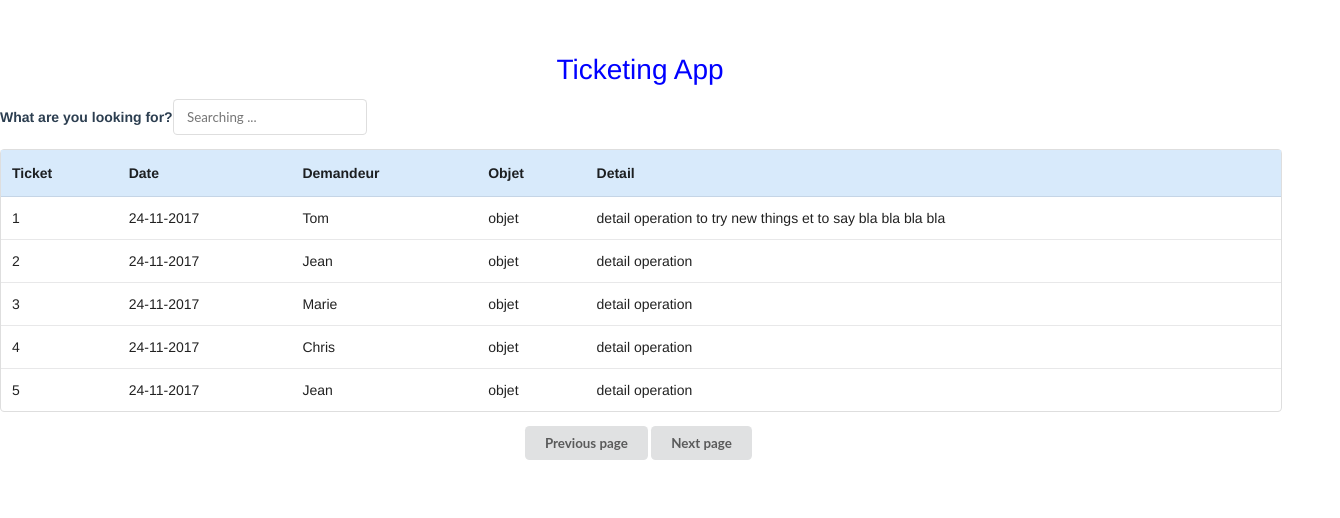
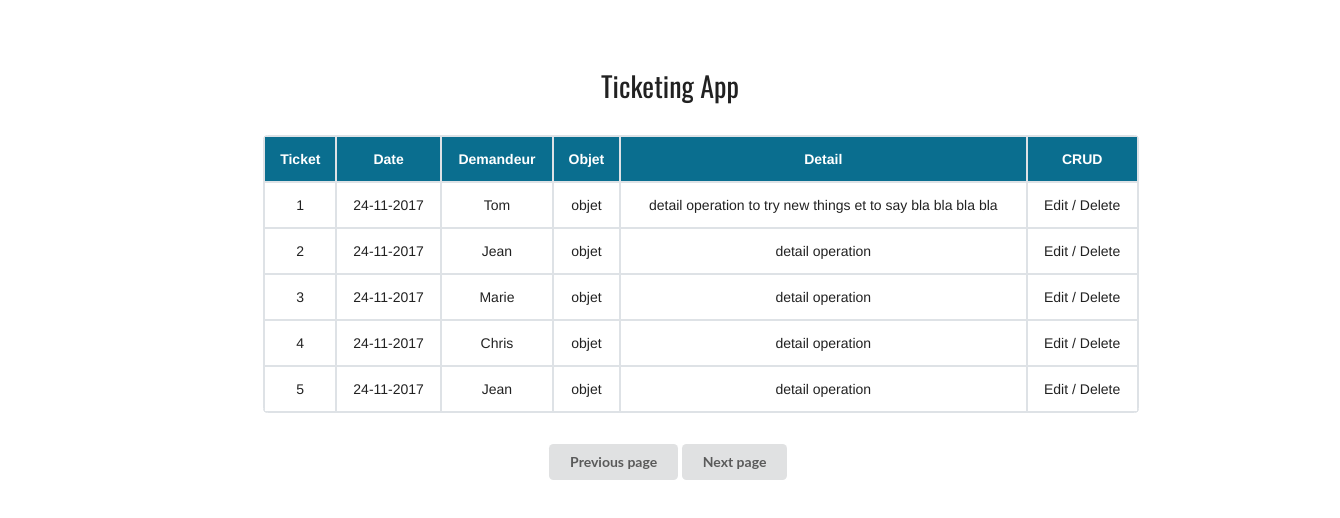
Before and after one commit to kells64000/Projet-vue, a Vue app: page / in a window 1280 px wide. Shown: the top 518 px of the page, 1340 px wide, since content can reach past the window. Built offline with nearby package versions, Linux system fonts and the light colour scheme.

Commit message:
change table

```diff
--- a/config/prod.env.js
+++ /dev/null
@@ -1,4 +0,0 @@
-'use strict'
-module.exports = {
-  NODE_ENV: '"production"'
-}
--- a/index.html
+++ b/index.html
@@ -4,6 +4,9 @@
     <meta charset="utf-8">
     <meta name="viewport" content="width=device-width,initial-scale=1.0">
     <title>Ticketing</title>
+    <link href="https://fonts.googleapis.com/css?family=Oswald" rel="stylesheet">
+    <link rel="stylesheet" href="https://maxcdn.bootstrapcdn.com/bootstrap/4.0.0/css/bootstrap.min.css" integrity="sha384-Gn5384xqQ1aoWXA+058RXPxPg6fy4IWvTNh0E263XmFcJlSAwiGgFAW/dAiS6JXm" crossorigin="anonymous">
+    <link href="https://maxcdn.bootstrapcdn.com/font-awesome/4.7.0/css/font-awesome.min.css" rel="stylesheet">
     <Link type="text/css" href="src/assets/css/style.css" rel="stylesheet"/>
   </head>
   <body>
--- a/package.json
+++ b/package.json
@@ -38,7 +38,7 @@
     "copy-webpack-plugin": "^4.0.1",
     "cross-spawn": "^5.0.1",
     "css-loader": "^0.28.0",
-    "eslint": "^4.15.0",
+    "eslint": "^4.18.2",
     "eslint-config-standard": "^10.2.1",
     "eslint-friendly-formatter": "^3.0.0",
     "eslint-loader": "^1.7.1",
@@ -46,7 +46,7 @@
     "eslint-plugin-node": "^5.2.0",
     "eslint-plugin-promise": "^3.4.0",
     "eslint-plugin-standard": "^3.0.1",
-    "eslint-plugin-vue": "^4.0.0",
+    "eslint-plugin-vue": "^4.3.0",
     "extract-text-webpack-plugin": "^3.0.0",
     "file-loader": "^1.1.4",
     "friendly-errors-webpack-plugin": "^1.6.1",
--- a/src/assets/css/style.css
+++ b/src/assets/css/style.css
@@ -34,21 +34,18 @@ body {
 /*
 Above CSS based on normalize.css
 */
-
-
 #app {
   font-family: 'Avenir', Helvetica, Arial, sans-serif;
   -webkit-font-smoothing: antialiased;
   -moz-osx-font-smoothing: grayscale;
   text-align: center;
-  color: #2c3e50;
-  margin-top: 60px;
+  margin-top: 50px;
 }
 h1, h2 {
   font-size: 2em;
   font-weight: normal;
-  color: blue!important;
   margin: 0.67em 0;
+  font-family: 'Oswald', sans-serif;
 }
 ul {
   list-style-type: none;
@@ -62,15 +59,18 @@ a {
   color: #42b983;
 }
 
+.table-responsive-xl{
+  margin-bottom: 30px;
+}
+
 table {
-  width: 100%;
   background: #FFFFFF;
   margin: 1em 0em;
   border: 1px solid rgba(34, 36, 38, 0.15);
   -webkit-box-shadow: none;
   box-shadow: none;
   border-radius: 0.28571429rem;
-  text-align: left;
+  text-align: center;
   color: rgba(0, 0, 0, 0.87);
   border-collapse: separate;
   border-spacing: 0px;
@@ -81,10 +81,12 @@ able:first-child {
 table:last-child {
   margin-bottom: 0em;
 }
+
 table th,
 table td {
   -webkit-transition: background 0.1s ease, color 0.1s ease;
   transition: background 0.1s ease, color 0.1s ease;
+  border: #000 2px;
 }
 table thead {
   -webkit-box-shadow: none;
@@ -92,9 +94,9 @@ table thead {
 }
 table thead th {
   cursor: auto;
-  background: #d8eafb;
+  background: #0A6E8F;
   text-align: inherit;
-  color: rgba(0, 0, 0, 0.87);
+  color: #FFF;
   padding: 0.92857143em 0.78571429em;
   vertical-align: inherit;
   font-style: none;
--- a/src/components/Ticket.vue
+++ b/src/components/Ticket.vue
@@ -1,17 +1,23 @@
 <template>
-  <div>
+  <div class="app">
+    <div class="container-fluid">
+
+      <div class="row">
+        <div class="col-lg-12">
         <h2>{{msg}}</h2>
-    <tr>
-      <div><span style="font-weight: bold">What are you looking for?</span>
-        <input v-model="rechercher" placeholder="Searching ..." type="text">
+        </div>
       </div>
 
-    </tr>
-    <div>
-      <table class="table">
+      <div class="row">
+        <div class="col-lg-2"></div>
+        <div class="col-lg-8">
+          <div class="table-responsive-xl">
+                <table class="table table-bordered">
                   <thead>
                     <th v-for="column in columns" :title="column.label" :key="column.field" @click="sort(column.field)">
                       {{ column.label }}
+                      <!--<i class="fas fa-sort-up"></i>-->
+                      <!--<i class="fas fa-sort-down"></i>-->
                    </th>
                   </thead>
                   <tbody>
@@ -20,43 +26,84 @@
                      {{ col}}
                     </td>
                   </tr>
+                <!--<i class="fas fa-edit"></i>-->
+                <!--<i class="fas fa-trash"></i>-->
                   </tbody>
                 </table>
+              </div>
+        </div>
+        <div class="col-lg-2"></div>
+      </div>
+
+      <div class="row">
+        <div class="col-lg-12">
           <p>
           <button @click="prev">Previous page</button>
           <button @click="next">Next page</button>
           </p>
+        </div>
+      </div>
 
     </div>
   </div>
-
 </template>
 
+<!-- !!!! Recherche !!!! -->
+<!--<tr>-->
+<!--<div><span style="font-weight: bold">What are you looking for?</span>-->
+<!--<input v-model="rechercher" placeholder="Searching ..." type="text">-->
+<!--</div>-->
+<!--</tr>-->
+
+<!--!!! RESPONSIVE !!!! -->
+<!-- SM -->
+<!--        <div class="table-responsive-sm">
+          <table class="table">
+            ...
+          </table>
+        </div>
+    /* MD */
+        <div class="table-responsive-md">
+          <table class="table">
+            ...
+          </table>
+        </div>
+    /* LG */
+        <div class="table-responsive-lg">
+          <table class="table">
+            ...
+          </table>
+        </div>-->
+<!-- XL -->
+
 <script>
+/* eslint-disable vue/no-side-effects-in-computed-properties */
+
 var list = [
   {
     ticket: 1,
     date: '24-11-2017',
     demandeur: 'Tom',
     objet: 'objet',
-    detail: 'detail operation to try new things et to say bla bla bla bla'
+    detail: 'detail operation to try new things et to say bla bla bla bla',
+    crud: 'Edit / Delete'
   },
-  {ticket: 2, date: '24-11-2017', demandeur: 'Jean', objet: 'objet', detail: 'detail operation'},
-  {ticket: 3, date: '24-11-2017', demandeur: 'Marie', objet: 'objet', detail: 'detail operation'},
-  {ticket: 4, date: '24-11-2017', demandeur: 'Chris', objet: 'objet', detail: 'detail operation'},
-  {ticket: 5, date: '24-11-2017', demandeur: 'Jean', objet: 'objet', detail: 'detail operation'},
-  {ticket: 6, date: '24-11-2017', demandeur: 'Marie', objet: 'objet', detail: 'detail operation'},
-  {ticket: 7, date: '24-11-2017', demandeur: 'Tom', objet: 'objet', detail: 'detail operation'},
-  {ticket: 8, date: '24-11-2017', demandeur: 'Chris', objet: 'objet', detail: 'detail operation'},
-  {ticket: 9, date: '24-11-2017', demandeur: 'Chris', objet: 'objet', detail: 'detail operation'},
-  {ticket: 10, date: '24-11-2017', demandeur: 'Tom', objet: 'objet', detail: 'detail operation'}
+  {ticket: 2, date: '24-11-2017', demandeur: 'Jean', objet: 'objet', detail: 'detail operation', crud: 'Edit / Delete'},
+  {ticket: 3, date: '24-11-2017', demandeur: 'Marie', objet: 'objet', detail: 'detail operation', crud: 'Edit / Delete'},
+  {ticket: 4, date: '24-11-2017', demandeur: 'Chris', objet: 'objet', detail: 'detail operation', crud: 'Edit / Delete'},
+  {ticket: 5, date: '24-11-2017', demandeur: 'Jean', objet: 'objet', detail: 'detail operation', crud: 'Edit / Delete'},
+  {ticket: 6, date: '24-11-2017', demandeur: 'Marie', objet: 'objet', detail: 'detail operation', crud: 'Edit / Delete'},
+  {ticket: 7, date: '24-11-2017', demandeur: 'Tom', objet: 'objet', detail: 'detail operation', crud: 'Edit / Delete'},
+  {ticket: 8, date: '24-11-2017', demandeur: 'Chris', objet: 'objet', detail: 'detail operation', crud: 'Edit / Delete'},
+  {ticket: 9, date: '24-11-2017', demandeur: 'Chris', objet: 'objet', detail: 'detail operation', crud: 'Edit / Delete'},
+  {ticket: 10, date: '24-11-2017', demandeur: 'Tom', objet: 'objet', detail: 'detail operation', crud: 'Edit / Delete'}
 ]
 var headers = [
   {
     label: 'Ticket',
     field: 'ticket',
-    filterable: true,
-    type: 'number'
+    type: 'number',
+    filterable: true
   },
   {
     label: 'Date',
@@ -79,6 +126,10 @@ var headers = [
     label: 'Detail',
     field: 'detail',
     filterable: true
+  },
+  {
+    label: 'CRUD',
+    field: 'crud'
   }
 ]
 
```
Also changed, not shown: config/dev.env.js (deleted, +0 -7 lines), config/index.js (deleted, +0 -76 lines), config/test.env.js (deleted, +0 -7 lines), 7 other files (tests, documents, lock files or other folders). Lines whose indentation alone changed are shown as unchanged.
